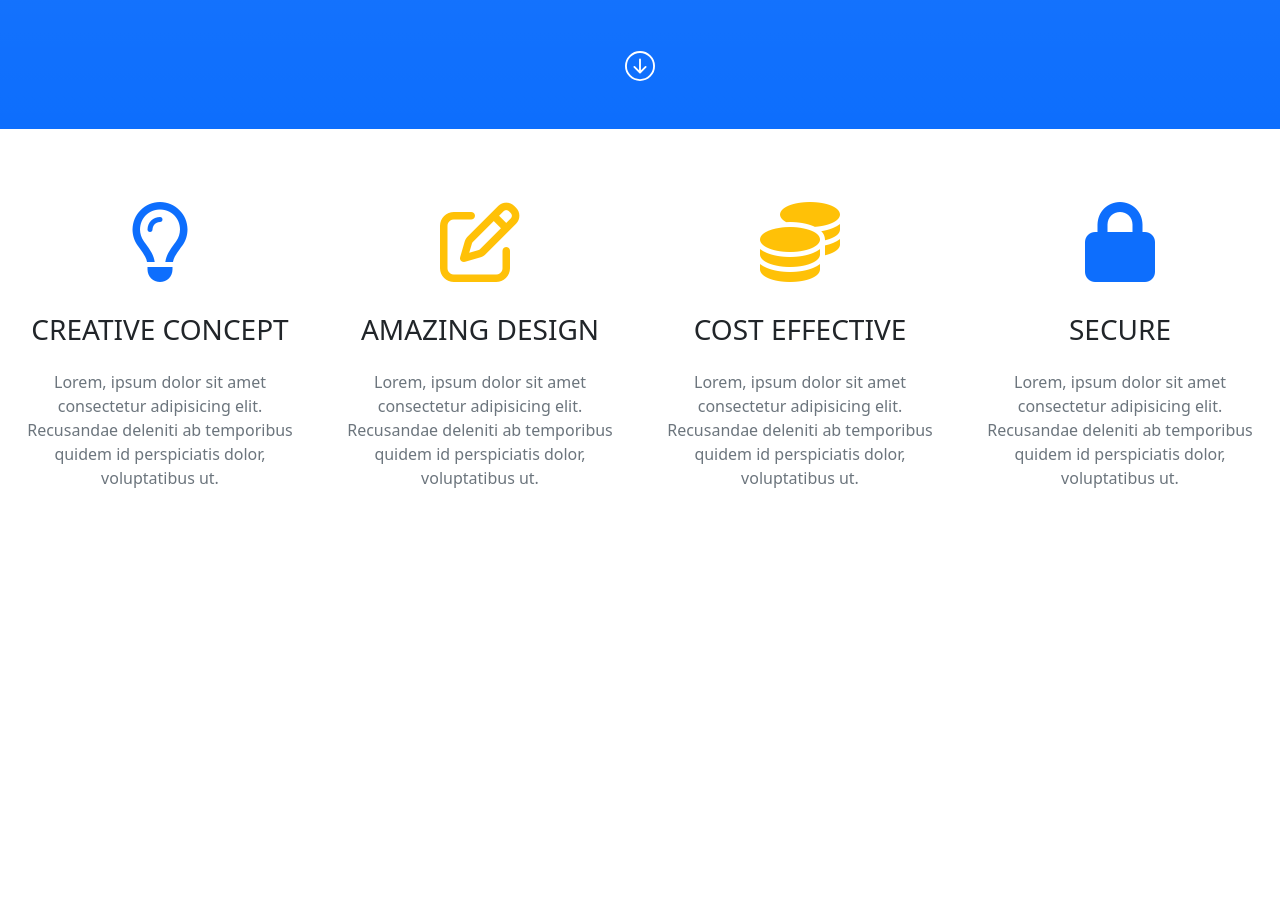
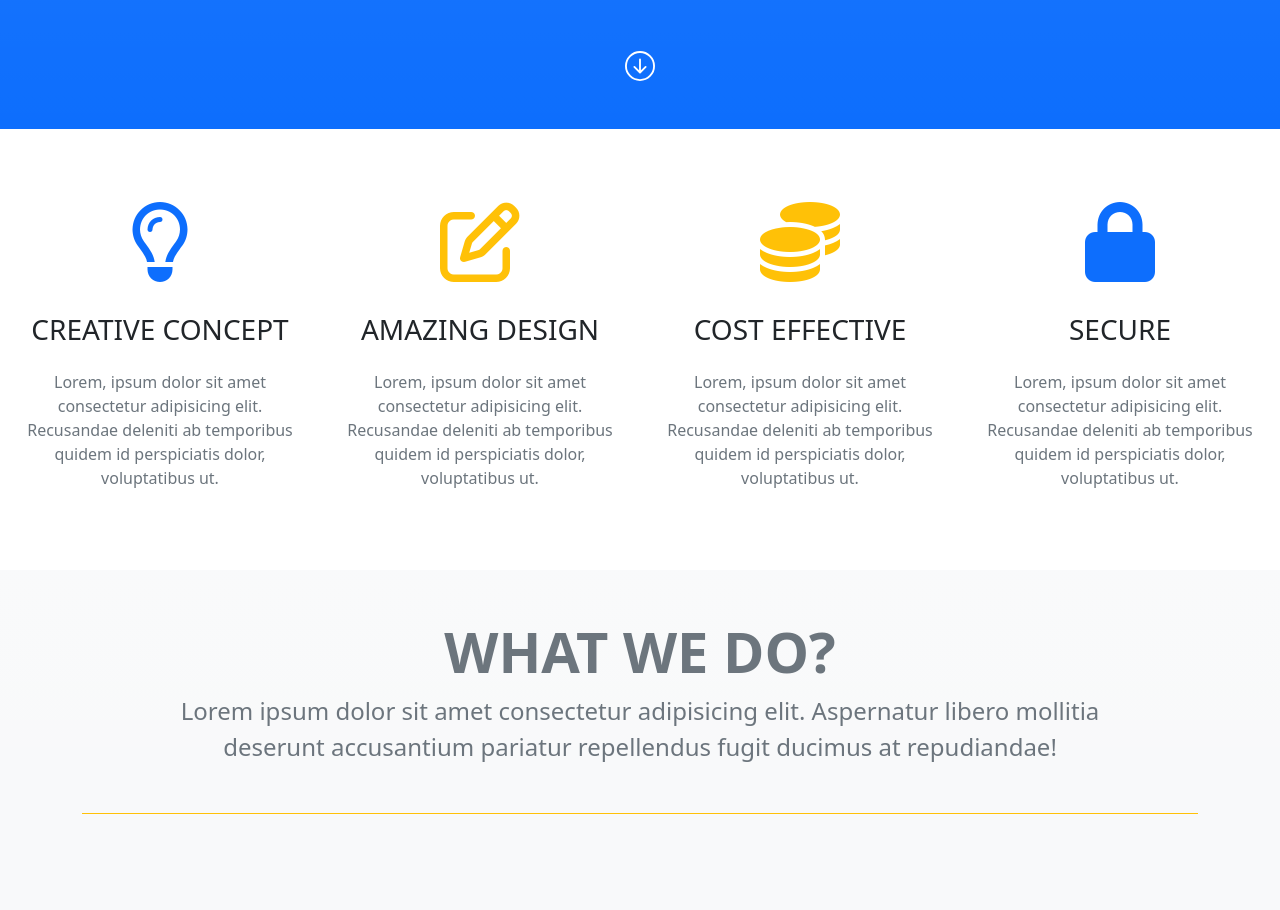
Before and after one commit to mamismeda/Bootstrap-web, a plain HTML site: page index.html in a window 1280 px wide. Shown: the part 579-1489 px from the top of the page. Before the commit the page ends 1149 px from the top, so only its background shows below. Drawn offline with nearby package versions, Linux system fonts and the light colour scheme.

Commit message:
second grid section starting

```diff
--- a/index.html
+++ b/index.html
@@ -107,6 +107,16 @@
     </section>
     <!-- FIRST GRID SECTION END -->
 
+    <!-- SECOND GRID SECTION START -->
+    <section class="bg-light bg-gradient py-5">
+        <div class="container">
+            <h1 class="text-center display-4 fw-bold text-secondary">WHAT WE DO?</h1>
+            <p class="d-none d-md-block text-center text-muted px-5 fs-4">Lorem ipsum dolor sit amet consectetur adipisicing elit. Aspernatur libero mollitia deserunt accusantium pariatur repellendus fugit ducimus at repudiandae!</p>
+            <span class="px-5 border-bottom border-warning  d-block text-center my-5"></span>
+        </div>
+
+    </section>
+
 
 
     <!-- JavaScript Bundle with Popper -->
```
